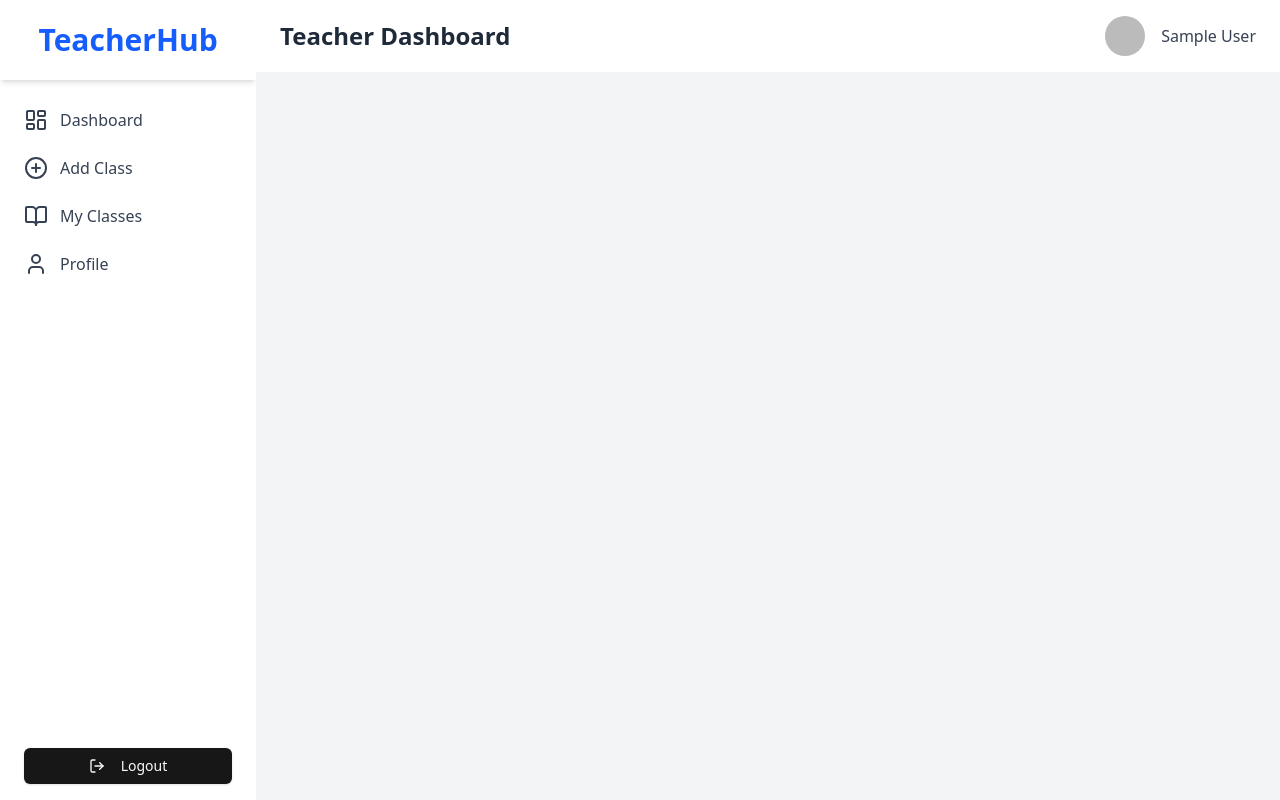
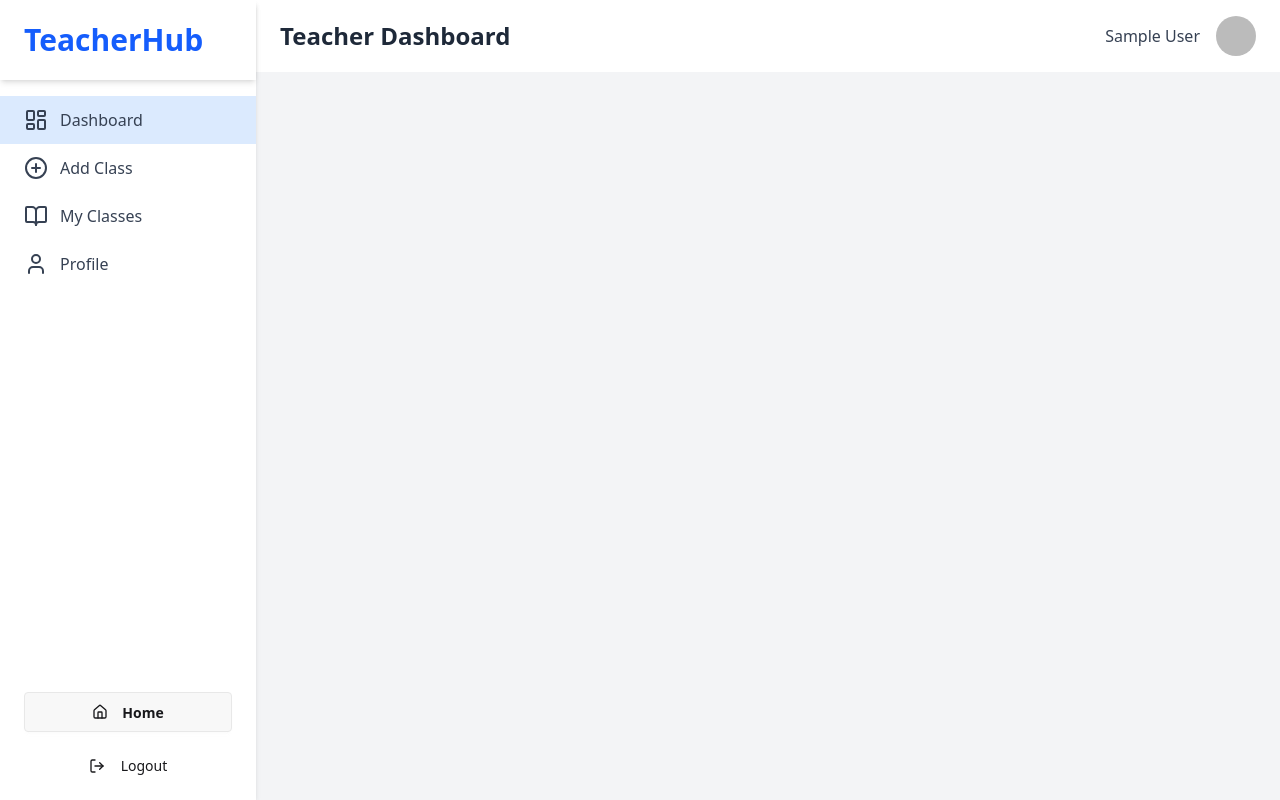
Before and after one commit to Phanthom-Mekat/EduManage-Revolutionizing-Education-Management-12-Client, a React (Vite) app: page /teacher in a window 1280 px wide. Built offline with nearby package versions, Linux system fonts and the light colour scheme; no server answers; sample sign-in values are in the browser's storage.

Commit message:
sidebar navigation to TeacherDashboardLayout

```diff
--- a/src/pages/Dashboard/TeacherDashBoardLayout.jsx
+++ b/src/pages/Dashboard/TeacherDashBoardLayout.jsx
@@ -1,54 +1,83 @@
-import { Link, Outlet, useNavigate } from "react-router-dom"
-import { useContext } from "react"
+import { Link, NavLink, Outlet, useNavigate } from "react-router-dom"
+import { useContext, useState } from "react"
 import { Button } from "@/components/ui/button"
-import { LayoutDashboard, PlusCircle, BookOpen, User, LogOut } from "lucide-react"
+import { LayoutDashboard, PlusCircle, BookOpen, User, LogOut, Menu, X, Home } from "lucide-react"
 import { AuthContext } from "@/provider/AuthProvider"
 
 const TeacherDashBoardLayout = () => {
   const { user, logOut } = useContext(AuthContext)
   const navigate = useNavigate()
+  const [isSidebarOpen, setIsSidebarOpen] = useState(false)
+
   const handleLogout = () => {
     logOut()
-        .then(() => navigate("/"))
-        .catch(err => console.log(err));
-  };
+      .then(() => navigate("/"))
+      .catch(err => console.log(err))
+  }
+
+  const navItems = [
+    { path: "/teacher", icon: <LayoutDashboard className="mr-3" />, label: "Dashboard" },
+    { path: "/teacher/addclass", icon: <PlusCircle className="mr-3" />, label: "Add Class" },
+    { path: "/teacher/my-classes", icon: <BookOpen className="mr-3" />, label: "My Classes" },
+    { path: "/teacher/profile", icon: <User className="mr-3" />, label: "Profile" }
+  ]
 
   return (
     <div className="flex h-screen bg-gray-100">
+      {/* Mobile Sidebar Overlay */}
+      {isSidebarOpen && (
+        <div
+          className="fixed inset-0 bg-black bg-opacity-50 z-20 lg:hidden"
+          onClick={() => setIsSidebarOpen(false)}
+        />
+      )}
+
       {/* Sidebar */}
-      <div className="w-64 bg-white shadow-md">
+      <div
+        className={`fixed lg:static w-64 bg-white shadow-md h-full z-30 transform transition-transform duration-300 ease-in-out ${
+          isSidebarOpen ? "translate-x-0" : "-translate-x-full lg:translate-x-0"
+        }`}
+      >
         <div className="flex flex-col h-full">
-          <div className="flex items-center justify-center h-20 shadow-md">
+          <div className="flex items-center justify-between h-20 px-6 shadow-md">
             <h1 className="text-3xl font-bold text-blue-600">TeacherHub</h1>
+            <button
+              className="lg:hidden text-gray-600 hover:text-gray-800"
+              onClick={() => setIsSidebarOpen(false)}
+            >
+              <X className="h-6 w-6" />
+            </button>
           </div>
           <ul className="flex flex-col py-4">
-            <li>
-              <Link to="/teacher" className="flex items-center px-6 py-3 text-gray-700 hover:bg-blue-100">
-                <LayoutDashboard className="mr-3" />
-                Dashboard
-              </Link>
-            </li>
-            <li>
-              <Link to="/teacher/addclass" className="flex items-center px-6 py-3 text-gray-700 hover:bg-blue-100">
-                <PlusCircle className="mr-3" />
-                Add Class
-              </Link>
-            </li>
-            <li>
-              <Link to="/teacher/my-classes" className="flex items-center px-6 py-3 text-gray-700 hover:bg-blue-100">
-                <BookOpen className="mr-3" />
-                My Classes
-              </Link>
-            </li>
-            <li>
-              <Link to="/teacher/profile" className="flex items-center px-6 py-3 text-gray-700 hover:bg-blue-100">
-                <User className="mr-3" />
-                Profile
-              </Link>
-            </li>
+            {navItems.map((item) => (
+              <li key={item.path}>
+                <NavLink
+                  to={item.path}
+                  className={({ isActive }) =>
+                    `flex items-center px-6 py-3 text-gray-700 hover:bg-blue-100 transition-colors ${
+                      isActive ? "bg-blue-100 text-blue-600 font-medium" : ""
+                    }`
+                  }
+                  onClick={() => setIsSidebarOpen(false)}
+                >
+                  {item.icon}
+                  {item.label}
+                </NavLink>
+              </li>
+            ))}
           </ul>
-          <div className="mt-auto mb-4 px-6">
-            <Button variant="" className="w-full" onClick={handleLogout}>
+          <div className="mt-auto space-y-4 mb-4 px-6">
+          <Link to='/'
+
+              className="w-full btn  flex items-center justify-center hover:bg-blue-50"
+            >
+              <Home className="mr-2 h-4 w-4" /> Home
+            </Link>
+            <Button
+              variant="ghost"
+              className="w-full hover:bg-red-100 hover:text-red-600 transition-colors"
+              onClick={handleLogout}
+            >
               <LogOut className="mr-2 h-4 w-4" /> Logout
             </Button>
           </div>
@@ -58,16 +87,30 @@ const TeacherDashBoardLayout = () => {
       {/* Main Content */}
       <div className="flex-1 flex flex-col overflow-hidden">
         {/* Header */}
-        <header className="flex items-center justify-between px-6 py-4 bg-white shadow-md">
-          <h2 className="text-2xl font-semibold text-gray-800">Teacher Dashboard</h2>
+        <header className="flex items-center justify-between px-4 lg:px-6 py-4 bg-white shadow-md">
           <div className="flex items-center">
-            <img src={user?.photoURL || "/placeholder.svg"} alt="Profile" className="w-10 h-10 rounded-full mr-4" />
-            <span className="font-medium text-gray-700">{user?.displayName}</span>
+            <button
+              className="lg:hidden mr-4 text-gray-600 hover:text-gray-800"
+              onClick={() => setIsSidebarOpen(true)}
+            >
+              <Menu className="h-6 w-6" />
+            </button>
+            <h2 className="text-xl lg:text-2xl font-semibold text-gray-800">Teacher Dashboard</h2>
+          </div>
+          <div className="flex items-center">
+            <div className="hidden sm:block mr-4">
+              <span className="font-medium text-gray-700">{user?.displayName}</span>
+            </div>
+            <img
+              src={user?.photoURL || "/placeholder.svg"}
+              alt="Profile"
+              className="w-8 h-8 lg:w-10 lg:h-10 rounded-full"
+            />
           </div>
         </header>
 
         {/* Content */}
-        <main className="flex-1 overflow-x-hidden overflow-y-auto bg-gray-100 p-6">
+        <main className="flex-1 overflow-x-hidden overflow-y-auto bg-gray-100 p-4 lg:p-6">
           <Outlet />
         </main>
       </div>
```
